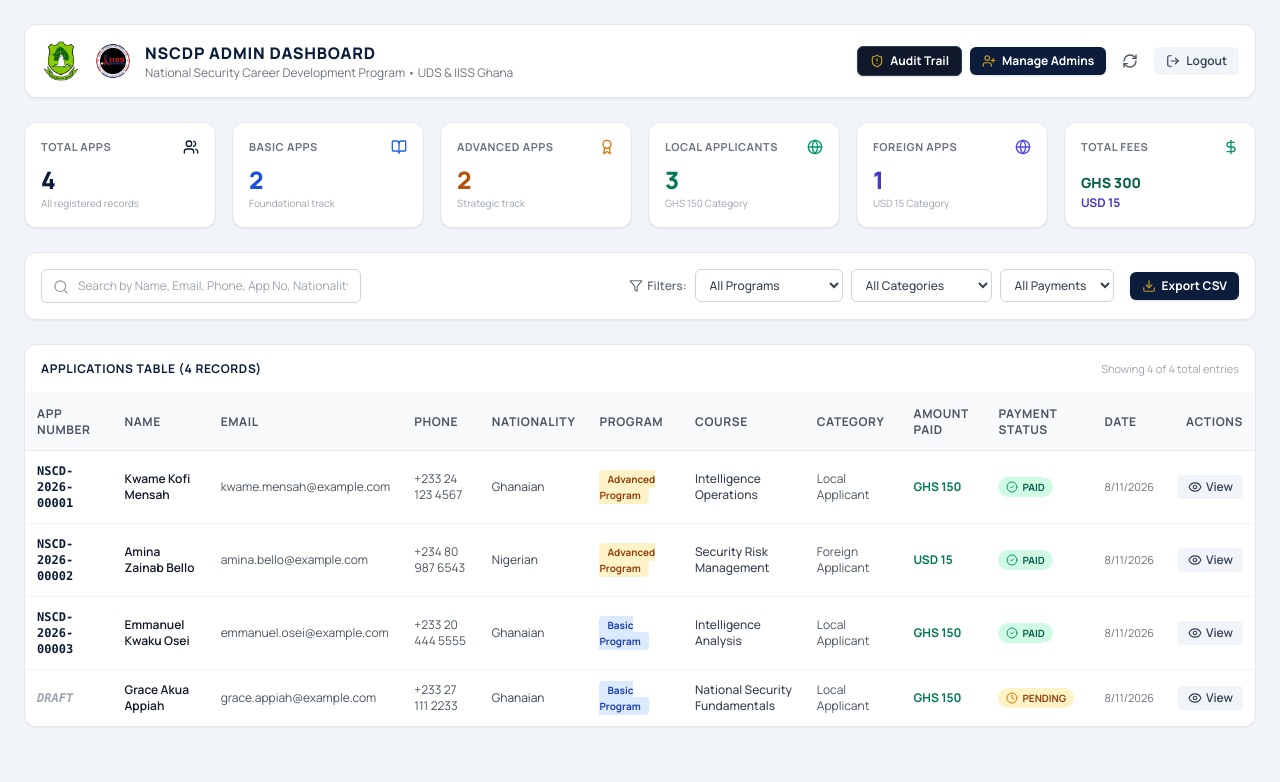
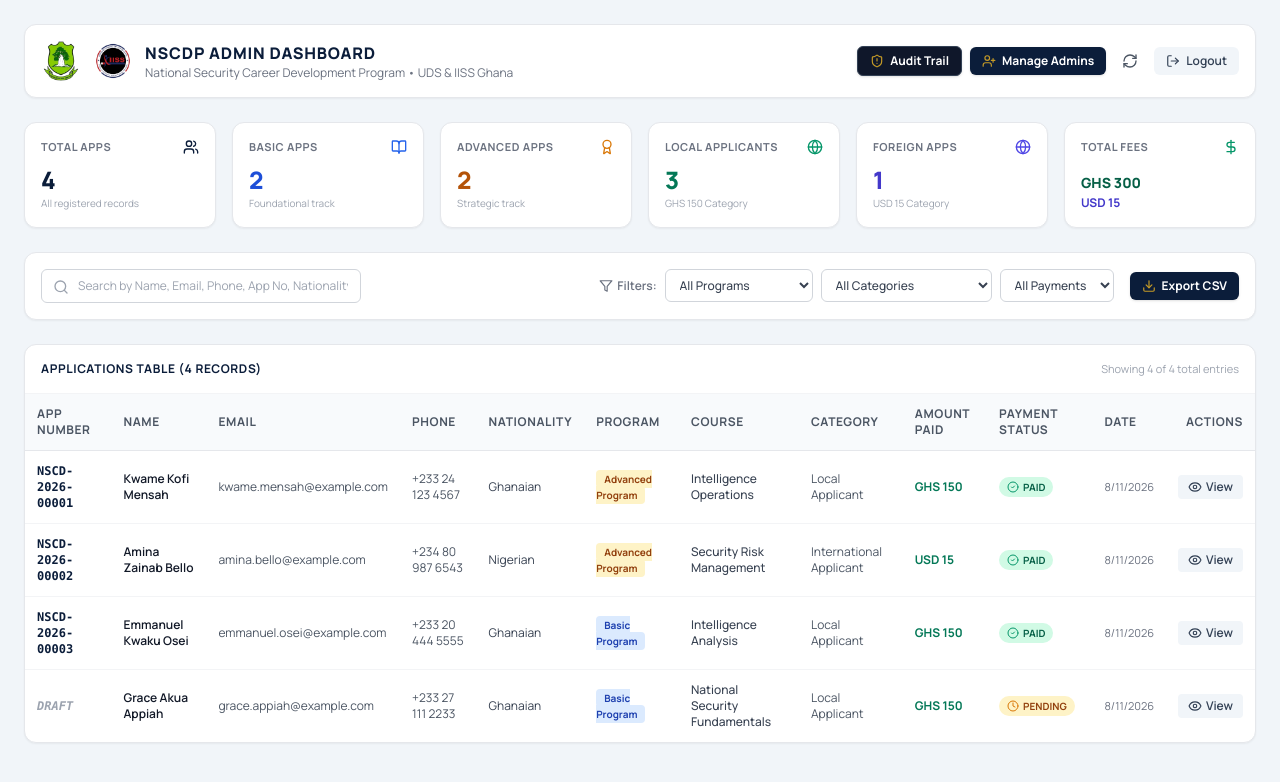
Before and after one commit to feliciopedro/uds_gem, a Next.js app: page /admin/dashboard in a window 1280 px wide. Shown: the top 782 px of the page. Built offline with nearby package versions, Linux system fonts and the light colour scheme; no server answers; the database is empty.

Commit message:
Update category label and logic from Foreign Applicant to International Applicant across form UI, server APIs, and admin dashboard

```diff
--- a/src/app/admin/dashboard/page.tsx
+++ b/src/app/admin/dashboard/page.tsx
@@ -103,7 +103,9 @@ export default function AdminDashboardPage() {
       programFilter === 'All' || app.program_level === programFilter;
 
     const matchesCategory =
-      categoryFilter === 'All' || app.applicant_category === categoryFilter;
+      categoryFilter === 'All' ||
+      app.applicant_category === categoryFilter ||
+      (categoryFilter === 'International Applicant' && app.applicant_category === 'Foreign Applicant');
 
     const matchesPayment =
       paymentFilter === 'All' || app.payment_status === paymentFilter;
@@ -354,7 +356,7 @@ export default function AdminDashboardPage() {
             >
               <option value="All">All Categories</option>
               <option value="Local Applicant">Local Applicant</option>
-              <option value="Foreign Applicant">Foreign Applicant</option>
+              <option value="International Applicant">International Applicant</option>
             </select>
 
             {/* Payment Status Filter */}
--- a/src/app/api/admin/applications/route.ts
+++ b/src/app/api/admin/applications/route.ts
@@ -53,7 +53,7 @@ const SAMPLE_APPLICATIONS = [
     motivation: 'Desire to build specialized expertise in regional security risk management.',
     program_level: 'Advanced Program',
     course: 'Security Risk Management',
-    applicant_category: 'Foreign Applicant',
+    applicant_category: 'International Applicant',
     funding_source: 'Self Funded',
     application_fee_amount: 15.0,
     application_fee_currency: 'USD',
@@ -162,7 +162,7 @@ export async function GET(req: NextRequest) {
       (a) => a.applicant_category === 'Local Applicant'
     ).length;
     const foreignApplicants = applicationsList.filter(
-      (a) => a.applicant_category === 'Foreign Applicant'
+      (a) => a.applicant_category === 'International Applicant' || a.applicant_category === 'Foreign Applicant'
     ).length;
 
     // Calculate Total Application Fees (GHS and USD)
--- a/src/app/api/applications/draft/route.ts
+++ b/src/app/api/applications/draft/route.ts
@@ -83,7 +83,7 @@ export async function POST(req: NextRequest) {
       motivation: motivationStatement?.trim() || '',
       program_level: programType || 'Basic Program',
       course: courseChoice,
-      applicant_category: isLocal ? 'Local Applicant' : 'Foreign Applicant',
+      applicant_category: isLocal ? 'Local Applicant' : 'International Applicant',
       funding_source: modeOfFunding || 'Self Funded',
 
       // Server-Enforced Fee & Status
--- a/src/app/api/paystack/initialize/route.ts
+++ b/src/app/api/paystack/initialize/route.ts
@@ -23,11 +23,11 @@ export async function POST(req: NextRequest) {
 
     // Determine category and fee in sub-units
     const category = draftRecord?.applicant_category || applicantCategory || 'Local Applicant';
-    const isForeign = category === 'Foreign Applicant';
+    const isInternational = category === 'International Applicant';
 
-    const currency = isForeign ? 'USD' : 'GHS';
+    const currency = isInternational ? 'USD' : 'GHS';
     // Amounts in Paystack subunits: 150 GHS = 15000 pesewas; 15 USD = 1500 cents
-    const amountInSubunits = isForeign ? 1500 : 15000;
+    const amountInSubunits = isInternational ? 1500 : 15000;
 
     const applicantEmail = draftRecord?.email || email || 'applicant@nscdp.uds.edu.gh';
     const reference = `NSCDP_PAY_${Date.now()}_${Math.floor(Math.random() * 1000)}`;
@@ -65,7 +65,7 @@ export async function POST(req: NextRequest) {
         authorization_url: data.data.authorization_url,
         access_code: data.data.access_code,
         reference: data.data.reference,
-        amount: isForeign ? 15 : 150,
+        amount: isInternational ? 15 : 150,
         currency,
       });
     } else {
--- a/src/components/PaymentStep.tsx
+++ b/src/components/PaymentStep.tsx
@@ -63,8 +63,8 @@ export const PaymentStep: React.FC = () => {
           const handler = window.PaystackPop.setup({
             key: publicKey,
             email: personalInfo.email || 'applicant@nscdp.uds.edu.gh',
-            amount: applicantCategory === 'Foreign Applicant' ? 1500 : 15000,
-            currency: applicantCategory === 'Foreign Applicant' ? 'USD' : 'GHS',
+            amount: applicantCategory === 'International Applicant' ? 1500 : 15000,
+            currency: applicantCategory === 'International Applicant' ? 'USD' : 'GHS',
             ref: data.reference,
             metadata: {
               draftId: draftId || null,
--- a/src/components/sections/CategoryAndFunding.tsx
+++ b/src/components/sections/CategoryAndFunding.tsx
@@ -68,12 +68,12 @@ export const CategoryAndFunding: React.FC = () => {
             </div>
           </button>
 
-          {/* Foreign Applicant */}
+          {/* International Applicant */}
           <button
             type="button"
-            onClick={() => handleCategoryChange('Foreign Applicant')}
+            onClick={() => handleCategoryChange('International Applicant')}
             className={`p-3.5 border rounded-lg text-left transition-all flex flex-col justify-between ${
-              applicantCategory === 'Foreign Applicant'
+              applicantCategory === 'International Applicant'
                 ? 'border-[#0B1D3A] bg-slate-50 ring-1 ring-[#0B1D3A]'
                 : 'border-gray-200 hover:border-gray-300'
             }`}
@@ -82,11 +82,11 @@ export const CategoryAndFunding: React.FC = () => {
               <input
                 type="radio"
                 name="applicantCategory"
-                checked={applicantCategory === 'Foreign Applicant'}
-                onChange={() => handleCategoryChange('Foreign Applicant')}
+                checked={applicantCategory === 'International Applicant'}
+                onChange={() => handleCategoryChange('International Applicant')}
                 className="w-4 h-4 text-[#0B1D3A] focus:ring-[#0B1D3A]"
               />
-              <span className="text-sm font-bold text-[#0B1D3A]">Foreign Applicant</span>
+              <span className="text-sm font-bold text-[#0B1D3A]">International Applicant</span>
             </div>
             <div className="mt-3 pt-2 border-t border-gray-200/60 flex items-center justify-between">
               <span className="text-xs text-gray-500 font-medium">Application Fee:</span>
--- a/src/types/application.ts
+++ b/src/types/application.ts
@@ -1,7 +1,7 @@
 export type ProgramLevel = 'Basic Program' | 'Advanced Program';
 export type ProgramType = ProgramLevel;
 
-export type ApplicantCategory = 'Local Applicant' | 'Foreign Applicant';
+export type ApplicantCategory = 'Local Applicant' | 'International Applicant';
 
 export type ModeOfFunding = 'Self Funded' | 'Employer Sponsored';
 
```
Also changed, not shown: 1 other file (tests, documents, lock files or other folders).
